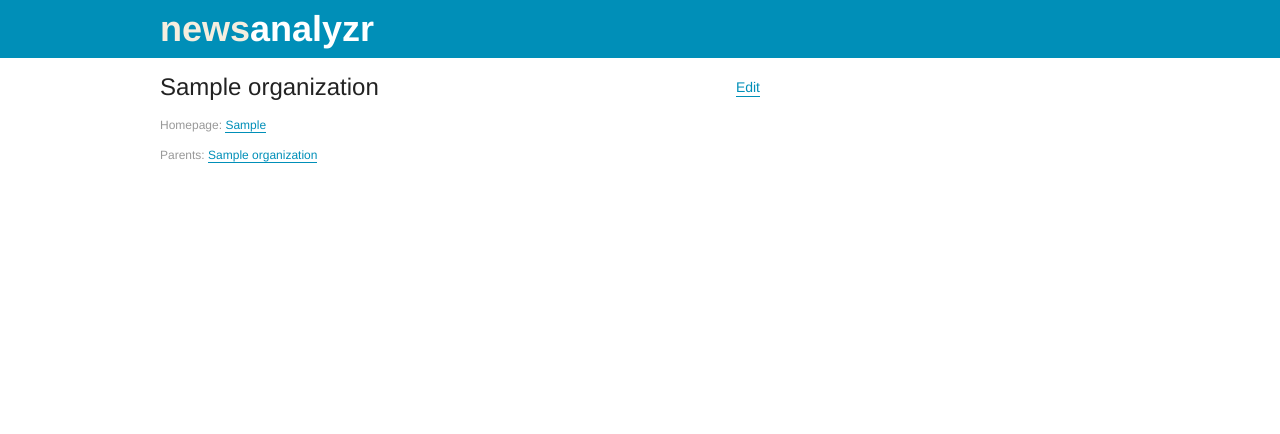
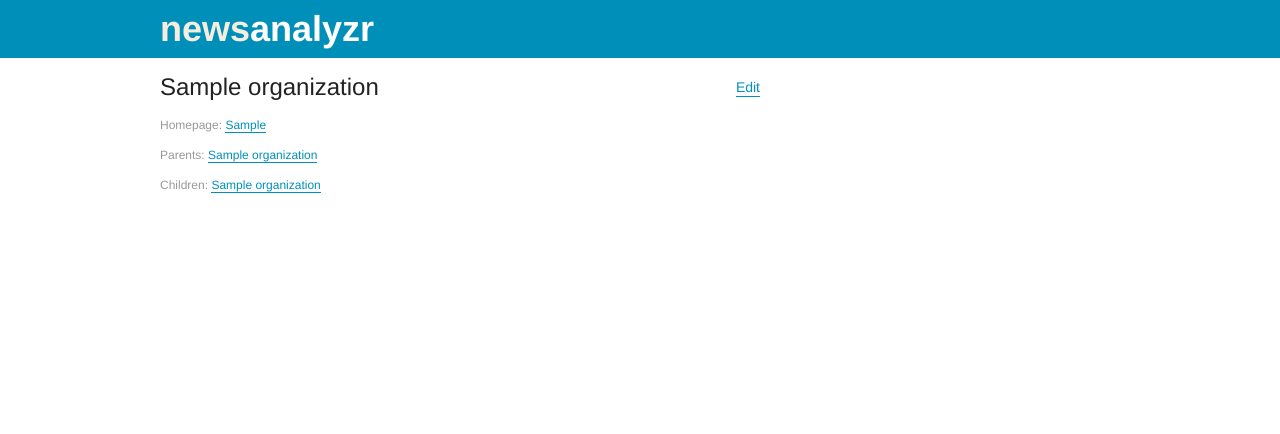
Before and after one commit to danielbachhuber/News-Analyzr, a Django app: a page that uses templates/organizations/organization_detailed.html in a window 1280 px wide. Shown: the top 434 px of the page. Run offline with Django 3.2, Linux system fonts and the light colour scheme; tables that the repository leaves empty hold one stand-in row (values such as "Sample post"); parts of the project's set-up code (start-up, migrations or seed data) failed here and were passed over.

Commit message:
Added children links to org view page.

```diff
--- a/templates/organizations/organization_detailed.html
+++ b/templates/organizations/organization_detailed.html
@@ -14,6 +14,10 @@
 		{% for parent in organization.parents.all %}
 		{% if forloop.first %}<p class="parents"><label>Parents:</label> {% endif %}<a href="{{ parent.get_absolute_url }}">{{ parent.name }}</a>{% if not forloop.last %}, {% else %}</p>{% endif %}
 		{% endfor %}
+
+        {% for child in organization.children.all %}
+        {% if forloop.first %}<p class="parents"><label>Children:</label> {% endif %}<a href="{{ child.get_absolute_url }}">{{ child.name }}</a>{% if not forloop.last %}, {% else %}</p>{% endif %}
+        {% endfor %}
 	</div>
 
 </div>
```
